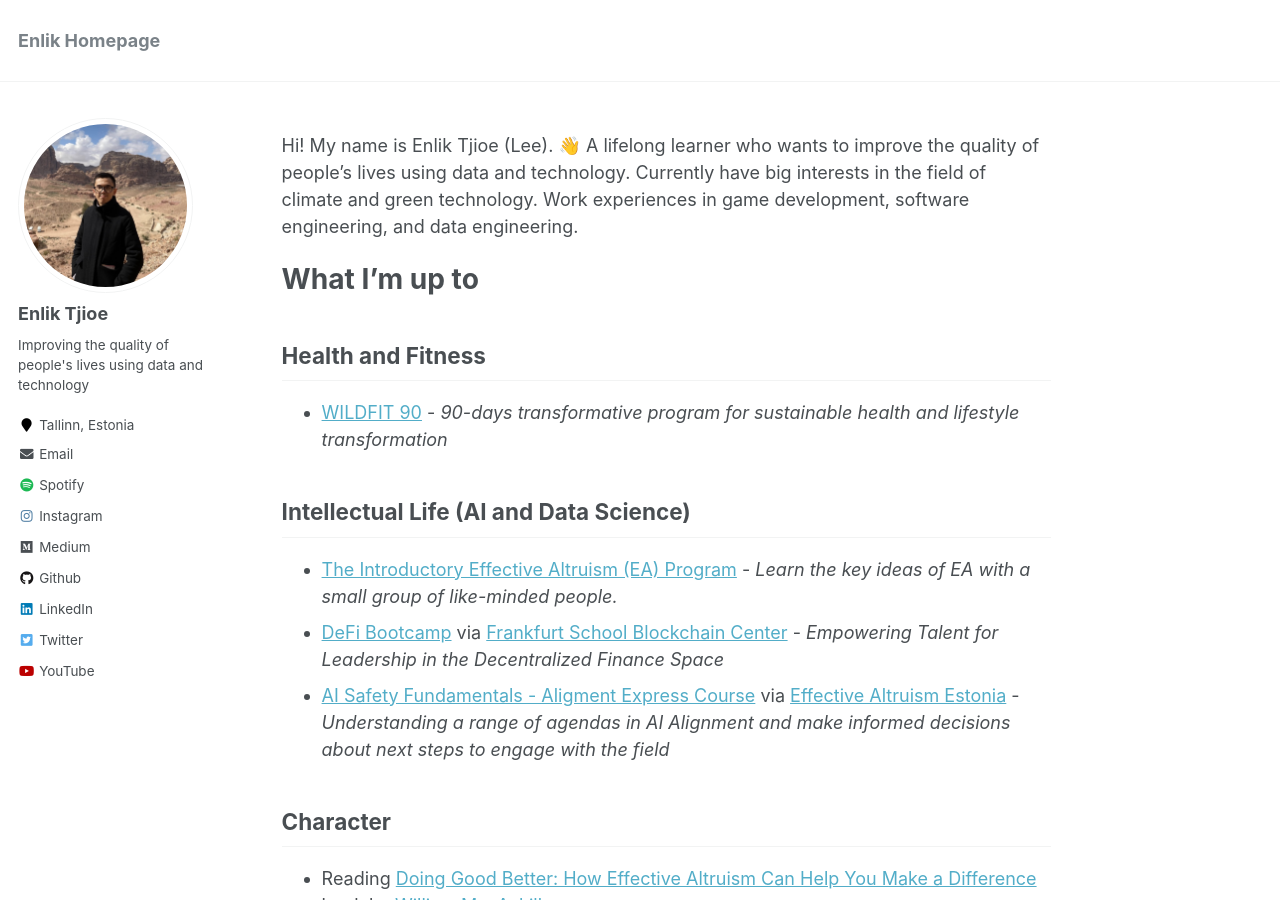
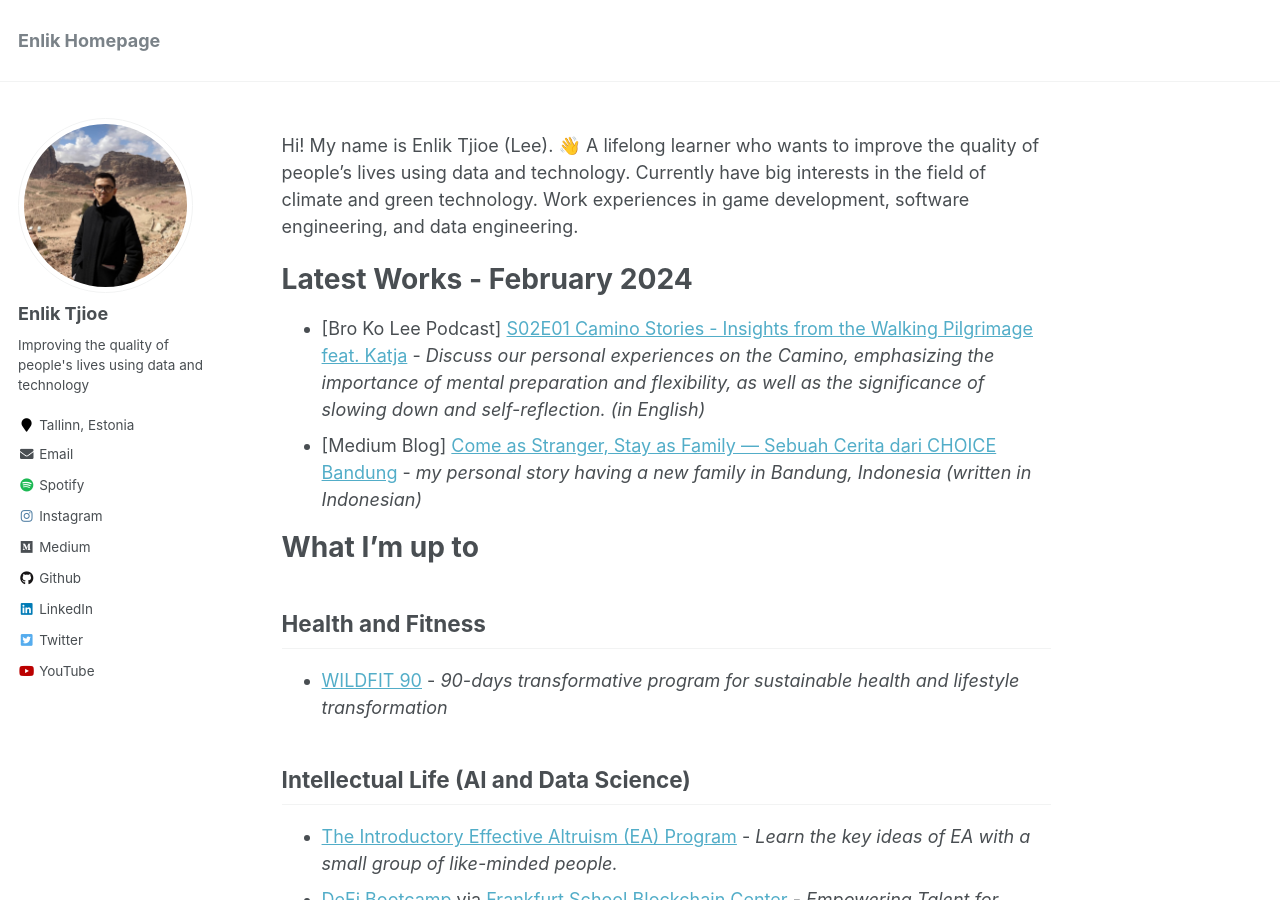
Before and after one commit to enliktjioe/enliktjioe.github.io, a Jekyll site: the page built from _pages/about.md, in a window 1280 px wide and 900 px high. Built offline with Jekyll 4.4.1, drawn with Linux system fonts in a browser that asks for light colours.

Commit message:
update latest works

```diff
--- a/_pages/about.md
+++ b/_pages/about.md
@@ -11,7 +11,12 @@ redirect_from:
 Hi! My name is Enlik Tjioe (Lee). 👋
 A lifelong learner who wants to improve the quality of people's lives using data and technology. Currently have big interests in the field of climate and green technology. Work experiences in game development, software engineering, and data engineering.
 
-# What I'm up to
+# **Latest Works - February 2024**
+
+- [Bro Ko Lee Podcast] [S02E01 Camino Stories - Insights from the Walking Pilgrimage feat. Katja](https://podcasters.spotify.com/pod/show/enlik/episodes/S02E01-Camino-Stories---Insights-from-the-Walking-Pilgrimage-feat--Katja-e2fs6ap) - *Discuss our personal experiences on the Camino, emphasizing the importance of mental preparation and flexibility, as well as the significance of slowing down and self-reflection. (in English)*
+- [Medium Blog] [Come as Stranger, Stay as Family — Sebuah Cerita dari CHOICE Bandung](https://enliktjioe.medium.com/come-as-stranger-stay-as-family-sebuah-cerita-dari-choice-bandung-5042babc0e42) - *my personal story having a new family in Bandung, Indonesia (written in Indonesian)*
+
+# **What I'm up to**
 
 ## Health and Fitness
 
```
